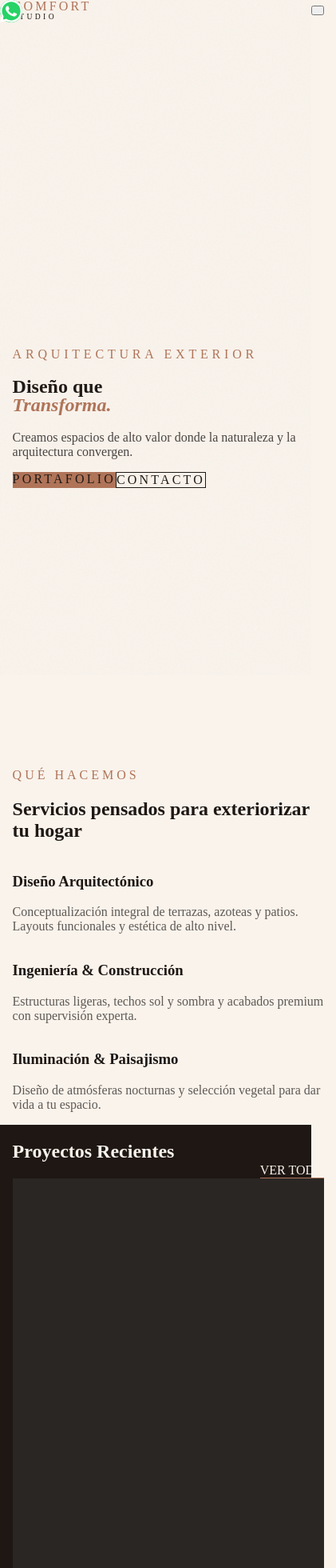
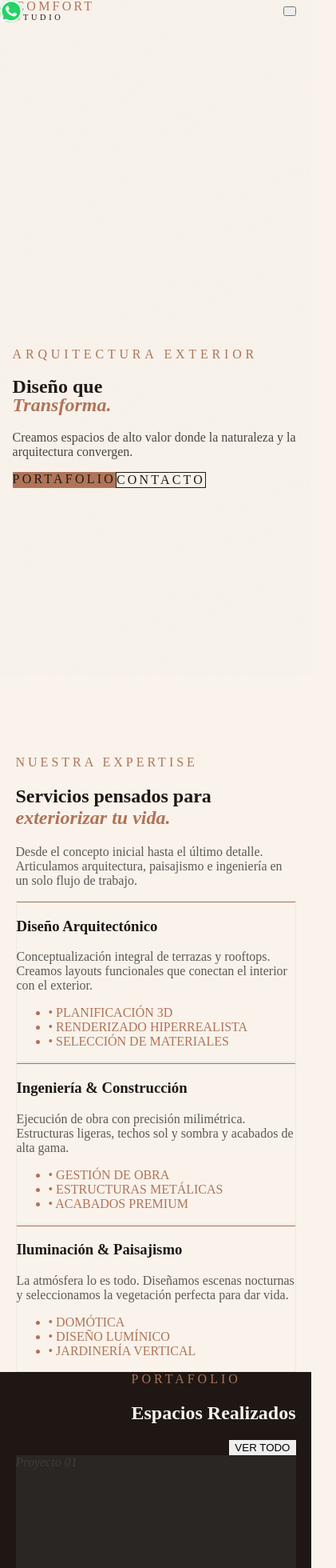
Before and after one commit to aldonovar/comfort-studio-web, a Next.js app: page / in a window 390 px wide. Shown: the top 1960 px of the page at 80% size, 421 px wide, since content can reach past the window. Built offline with nearby package versions, Linux system fonts and the light colour scheme.

Commit message:
DEPLOY: Versión Oficial Comfort Studio - Estructura Completa y Fix de Navegación

```diff
--- a/app/page.tsx
+++ b/app/page.tsx
@@ -6,82 +6,139 @@ import ScrollShowcase from "@/components/ScrollShowcase";
 
 export default function HomePage() {
   return (
-    <div className="page-wrapper">
+    <div className="bg-[#f9f3ec] min-h-screen text-[#1e1713]">
       <main>
-        {/* ============ HERO ============ */}
+        {/* 1. PORTADA (HERO) */}
         <Hero />
 
-        {/* ============ SERVICIOS ============ */}
-        <section id="servicios" className="py-24 container-safe">
-          <div className="max-w-3xl mb-16">
-            <p className="text-[#b07357] font-bold tracking-[0.25em] text-xs uppercase mb-4">Qué hacemos</p>
-            <h2 className="text-5xl font-serif text-[#1e1713] mb-6">Servicios pensados para exteriorizar tu hogar</h2>
-          </div>
+        {/* 2. SERVICIOS (Diseño Editorial) */}
+        <section id="servicios" className="py-24 px-[5%] relative z-10 bg-[#f9f3ec]">
+          <div className="max-w-[1600px] mx-auto">
+            <div className="mb-20 max-w-3xl">
+              <span className="text-[#b07357] font-bold tracking-[0.25em] text-xs uppercase mb-4 block">
+                Nuestra Expertise
+              </span>
+              <h2 className="text-5xl md:text-6xl font-serif leading-tight mb-6">
+                Servicios pensados para <br/>
+                <span className="italic text-[#b07357]">exteriorizar tu vida.</span>
+              </h2>
+              <p className="text-lg text-[#1e1713]/70 font-light leading-relaxed">
+                Desde el concepto inicial hasta el último detalle. Articulamos arquitectura,
+                paisajismo e ingeniería en un solo flujo de trabajo.
+              </p>
+            </div>
 
-          <div className="grid grid-cols-1 md:grid-cols-3 gap-12">
-            <article>
-              <h3 className="text-2xl font-serif mb-4">Diseño Arquitectónico</h3>
-              <p className="text-[#1e1713]/70 text-sm leading-relaxed">
-                Conceptualización integral de terrazas, azoteas y patios. Layouts funcionales y estética de alto nivel.
-              </p>
-            </article>
-            <article>
-              <h3 className="text-2xl font-serif mb-4">Ingeniería & Construcción</h3>
-              <p className="text-[#1e1713]/70 text-sm leading-relaxed">
-                Estructuras ligeras, techos sol y sombra y acabados premium con supervisión experta.
-              </p>
-            </article>
-            <article>
-              <h3 className="text-2xl font-serif mb-4">Iluminación & Paisajismo</h3>
-              <p className="text-[#1e1713]/70 text-sm leading-relaxed">
-                Diseño de atmósferas nocturnas y selección vegetal para dar vida a tu espacio.
-              </p>
-            </article>
+            <div className="grid grid-cols-1 md:grid-cols-3 gap-12">
+              {[
+                {
+                  title: "Diseño Arquitectónico",
+                  desc: "Conceptualización integral de terrazas y rooftops. Creamos layouts funcionales que conectan el interior con el exterior.",
+                  items: ["Planificación 3D", "Renderizado Hiperrealista", "Selección de Materiales"]
+                },
+                {
+                  title: "Ingeniería & Construcción",
+                  desc: "Ejecución de obra con precisión milimétrica. Estructuras ligeras, techos sol y sombra y acabados de alta gama.",
+                  items: ["Gestión de Obra", "Estructuras Metálicas", "Acabados Premium"]
+                },
+                {
+                  title: "Iluminación & Paisajismo",
+                  desc: "La atmósfera lo es todo. Diseñamos escenas nocturnas y seleccionamos la vegetación perfecta para dar vida.",
+                  items: ["Domótica", "Diseño Lumínico", "Jardinería Vertical"]
+                }
+              ].map((service, index) => (
+                <article key={index} className="group p-8 border border-[#1e1713]/5 hover:border-[#b07357]/30 hover:bg-white transition-all duration-500">
+                  <div className="h-[1px] w-12 bg-[#b07357] mb-6 group-hover:w-full transition-all duration-500"></div>
+                  <h3 className="text-2xl font-serif mb-4">{service.title}</h3>
+                  <p className="text-sm text-[#1e1713]/70 mb-8 leading-relaxed">{service.desc}</p>
+                  <ul className="space-y-2">
+                    {service.items.map((item, i) => (
+                      <li key={i} className="text-xs font-bold tracking-widest uppercase text-[#b07357]">• {item}</li>
+                    ))}
+                  </ul>
+                </article>
+              ))}
+            </div>
           </div>
         </section>
 
-        {/* ============ PROYECTOS ============ */}
-        <section id="proyectos" className="py-24 bg-[#1e1713] text-[#f9f3ec]">
-          <div className="container-safe">
-            <div className="flex justify-between items-end mb-16">
-              <h2 className="text-5xl font-serif">Proyectos Recientes</h2>
-              <a href="#" className="border-b border-[#b07357] text-[#b07357] pb-1 text-sm uppercase tracking-widest">Ver todo</a>
+        {/* 3. PROYECTOS (Dark Mode) */}
+        <section id="portafolio" className="py-24 bg-[#1e1713] text-[#f9f3ec] relative z-10">
+          <div className="max-w-[1600px] mx-auto px-[5%]">
+            <div className="flex flex-col md:flex-row justify-between items-end mb-16 gap-6">
+              <div>
+                <span className="text-[#b07357] font-bold tracking-[0.25em] text-xs uppercase mb-4 block">Portafolio</span>
+                <h2 className="text-4xl md:text-6xl font-serif">Espacios Realizados</h2>
+              </div>
+              <button className="px-8 py-3 border border-[#f9f3ec]/20 text-xs font-bold tracking-widest uppercase hover:bg-[#f9f3ec] hover:text-[#1e1713] transition-all">
+                Ver Todo
+              </button>
             </div>
 
             <div className="grid grid-cols-1 md:grid-cols-3 gap-8">
-              {/* Cards Placeholder (Se ven bien incluso sin imágenes reales cargadas) */}
-              {[1, 2, 3].map((i) => (
-                <div key={i} className="group cursor-pointer">
-                  <div className="aspect-[4/5] bg-[#2a2624] mb-4 relative overflow-hidden">
-                    <div className="absolute inset-0 bg-[#b07357]/20 opacity-0 group-hover:opacity-100 transition-opacity"></div>
+              {[1, 2, 3].map((item) => (
+                <div key={item} className="group cursor-pointer">
+                  <div className="relative aspect-[4/5] overflow-hidden bg-[#2a2624] mb-6">
+                    {/* Placeholder visual elegante */}
+                    <div className="absolute inset-0 flex items-center justify-center text-[#f9f3ec]/10 text-4xl font-serif italic group-hover:scale-110 transition-transform duration-700">
+                      Proyecto 0{item}
+                    </div>
+                    <div className="absolute inset-0 bg-black/20 group-hover:bg-transparent transition-colors duration-500"></div>
                   </div>
-                  <h3 className="text-xl font-serif">Residencia Miraflores {i}</h3>
-                  <p className="text-xs uppercase tracking-widest opacity-50">Terraza Rooftop</p>
+                  <h3 className="text-xl font-serif group-hover:text-[#b07357] transition-colors">Residencia Privada {item}</h3>
+                  <p className="text-xs uppercase tracking-widest opacity-50 mt-1">Miraflores, Lima</p>
                 </div>
               ))}
             </div>
           </div>
         </section>
 
-        {/* ============ COTIZA ============ */}
+        {/* 4. COTIZADOR INTERACTIVO */}
         <ScrollShowcase />
 
-        {/* ============ CONTACTO ============ */}
-        <section id="contacto" className="py-24 container-safe">
-          <div className="max-w-4xl mx-auto text-center">
-            <h2 className="text-5xl font-serif mb-8">Conversemos sobre tu proyecto</h2>
-            <p className="text-lg text-[#1e1713]/70 mb-10">
-              ¿Listo para transformar tu espacio exterior? Escríbenos.
-            </p>
-            <a href="https://wa.me/51936230958" className="inline-block bg-[#1e1713] text-white px-10 py-4 text-sm font-bold tracking-[0.2em] uppercase hover:bg-[#b07357] transition-colors">
-              Contactar por WhatsApp
-            </a>
+        {/* 5. CONTACTO */}
+        <section id="contacto" className="py-24 bg-[#f9f3ec] relative z-10">
+          <div className="max-w-[1600px] mx-auto px-[5%]">
+            <div className="bg-white p-8 md:p-16 shadow-2xl grid grid-cols-1 lg:grid-cols-2 gap-16 items-center">
+              <div>
+                <h2 className="text-4xl md:text-5xl font-serif text-[#1e1713] mb-6">
+                  Hablemos de <br/><span className="text-[#b07357] italic">tu proyecto.</span>
+                </h2>
+                <p className="text-[#1e1713]/70 mb-8 text-lg">
+                  ¿Listo para transformar tu espacio? Cuéntanos tu idea y recibe una asesoría inicial.
+                </p>
+                <div className="space-y-4">
+                  <a href="https://wa.me/51936230958" className="block text-xl font-bold hover:text-[#b07357] transition-colors">+51 936 230 958</a>
+                  <a href="mailto:contacto@comfortstudioperu.com" className="block text-xl font-bold hover:text-[#b07357] transition-colors">contacto@comfortstudioperu.com</a>
+                </div>
+              </div>
+
+              <form className="space-y-6">
+                <div className="space-y-2">
+                  <label className="text-xs font-bold uppercase tracking-widest opacity-50">Nombre</label>
+                  <input type="text" className="w-full border-b border-[#1e1713]/20 py-2 bg-transparent outline-none focus:border-[#b07357] transition-colors text-lg" placeholder="Tu nombre" />
+                </div>
+                <div className="space-y-2">
+                  <label className="text-xs font-bold uppercase tracking-widest opacity-50">Proyecto</label>
+                  <select className="w-full border-b border-[#1e1713]/20 py-2 bg-transparent outline-none focus:border-[#b07357] transition-colors text-lg">
+                    <option>Techo Sol y Sombra</option>
+                    <option>Terraza Completa</option>
+                    <option>Zona de Parrilla</option>
+                  </select>
+                </div>
+                <button className="w-full bg-[#1e1713] text-white py-4 text-xs font-bold uppercase tracking-[0.2em] hover:bg-[#b07357] transition-colors mt-4">
+                  Enviar Solicitud
+                </button>
+              </form>
+            </div>
           </div>
         </section>
       </main>
 
-      <footer className="py-12 bg-[#1e1713] text-[#f9f3ec]/40 text-center text-xs tracking-widest uppercase border-t border-white/10">
-        © 2025 Comfort Studio. Experiencia Signature.
+      <footer className="bg-[#1e1713] text-[#f9f3ec] py-12 border-t border-white/10 relative z-10">
+        <div className="max-w-[1600px] mx-auto px-[5%] flex flex-col md:flex-row justify-between items-center gap-6 text-xs uppercase tracking-widest opacity-60">
+          <span>© 2025 Comfort Studio Peru.</span>
+          <span>Design by ALLYX</span>
+        </div>
       </footer>
     </div>
   );
--- a/components/Navbar.tsx
+++ b/components/Navbar.tsx
@@ -1,105 +1,88 @@
 'use client';
 import Link from 'next/link';
 import Image from 'next/image';
-import { useState, useEffect, useRef } from 'react'; // Añadimos useRef
-import gsap from 'gsap'; // Reincorporamos GSAP
+import { useState, useEffect } from 'react';
 
-const MENU_ITEMS = [
-  { label: 'INICIO', href: '#inicio' },
-  { label: 'SERVICIOS', href: '#servicios' },
-  { label: 'PROYECTOS', href: '#portafolio' },
-  { label: 'CONTACTO', href: '#contacto' },
+const MENU = [
+  { name: 'Inicio', href: '#inicio' },
+  { name: 'Servicios', href: '#servicios' },
+  { name: 'Portafolio', href: '#portafolio' },
+  { name: 'Contacto', href: '#contacto' },
 ];
 
 export default function Navbar() {
   const [scrolled, setScrolled] = useState(false);
-  const [menuOpen, setMenuOpen] = useState(false);
-  const overlayRef = useRef(null);
-  const linksRef = useRef<HTMLDivElement>(null);
+  const [isOpen, setIsOpen] = useState(false);
 
-  // Detectar Scroll
   useEffect(() => {
     const handleScroll = () => setScrolled(window.scrollY > 50);
     window.addEventListener('scroll', handleScroll);
     return () => window.removeEventListener('scroll', handleScroll);
   }, []);
 
-  // Animación Menú Móvil (GSAP)
-  useEffect(() => {
-    // Si menuOpen cambia, la animación se ejecutará
-    if (menuOpen) {
-      document.body.style.overflow = 'hidden';
-      gsap.to(overlayRef.current, { y: '0%', duration: 0.8, ease: 'power4.inOut' });
-    } else {
-      document.body.style.overflow = 'auto';
-      gsap.to(overlayRef.current, { y: '-100%', duration: 0.8, ease: 'power4.inOut' });
-    }
-  }, [menuOpen]);
-
   return (
     <>
-      {/* HEADER FIXED */}
       <header
-        className={`fixed top-0 left-0 w-full z-[9999] transition-all duration-500 ${
-          scrolled ? 'py-4 bg-[#f9f3ec]/85 backdrop-blur-xl border-b border-[#1e1713]/5 shadow-sm' : 'py-8 bg-transparent'
+        className={`fixed top-0 left-0 w-full z-50 transition-all duration-500 ${
+          scrolled ? 'py-4 bg-[#f9f3ec]/90 backdrop-blur-md shadow-sm' : 'py-8 bg-transparent'
         }`}
       >
-        <div className="container-safe flex justify-between items-center">
+        <div className="max-w-[1600px] mx-auto px-[5%] flex justify-between items-center">
 
           {/* LOGO */}
-          <Link href="/" className="relative z-[10002] flex items-center gap-4 group" onClick={() => setMenuOpen(false)}>
-            <div className="relative w-10 h-10 overflow-hidden">
+          <Link href="/" className="flex items-center gap-3 group relative z-[60]">
+            <div className="relative w-12 h-12">
               <Image src="/logo.png" alt="Comfort Studio" fill className="object-contain" priority />
             </div>
-            <div className="flex flex-col leading-none">
-              <span className="font-sans font-bold text-[#b07357] text-xs tracking-[0.2em]">COMFORT</span>
-              <span className="font-sans font-medium text-[#1e1713] text-[0.6rem] tracking-[0.35em]">STUDIO</span>
+            <div className="flex flex-col">
+              <span className="font-bold text-[#b07357] text-sm tracking-[0.2em] leading-none">COMFORT</span>
+              <span className="font-medium text-[#1e1713] text-[0.65rem] tracking-[0.35em] leading-tight mt-0.5">STUDIO</span>
             </div>
           </Link>
 
-          {/* MENÚ ESCRITORIO */}
-          <nav className="hidden lg:flex items-center gap-12">
-            {MENU_ITEMS.map((item) => (
-              <Link key={item.label} href={item.href} className="text-xs font-bold text-[#1e1713] tracking-[0.2em] py-2 relative group overflow-hidden">
-                <span className="relative z-10 transition-colors group-hover:text-[#b07357]">{item.label}</span>
-                <span className="absolute bottom-0 left-0 w-full h-[1px] bg-[#b07357] transform -translate-x-full group-hover:translate-x-0 transition-transform duration-300 ease-out"></span>
+          {/* MENÚ DESKTOP */}
+          <nav className="hidden md:flex items-center gap-10">
+            {MENU.map((item) => (
+              <Link
+                key={item.name}
+                href={item.href}
+                className="text-xs font-bold text-[#1e1713] uppercase tracking-[0.2em] hover:text-[#b07357] transition-colors relative group py-2"
+              >
+                {item.name}
+                <span className="absolute bottom-0 left-0 w-0 h-[2px] bg-[#b07357] transition-all duration-300 group-hover:w-full"></span>
               </Link>
             ))}
+            <Link
+              href="#contacto"
+              className="px-6 py-3 border border-[#1e1713] text-[#1e1713] text-xs font-bold uppercase tracking-[0.2em] hover:bg-[#1e1713] hover:text-white transition-all"
+            >
+              Cotizar
+            </Link>
           </nav>
 
-          {/* ACCIONES & HAMBURGUESA */}
-          <div className="flex items-center gap-6 relative z-[10002]">
-            <Link
-              href="#contacto"
-              className="hidden md:flex border border-[#1e1713] px-8 py-3 text-[0.7rem] font-bold tracking-[0.25em] text-[#1e1713] hover:bg-[#1e1713] hover:text-white transition-all duration-300"
-            >
-              COTIZAR
-            </Link>
-
-            <button onClick={() => setMenuOpen(!menuOpen)} className="lg:hidden w-10 h-8 flex flex-col justify-between group cursor-pointer">
-              <span className={`h-[2px] bg-[#1e1713] w-full transition-transform duration-300 ${menuOpen ? 'rotate-45 translate-y-[14px] bg-[#f9f3ec]' : ''}`} />
-              <span className={`h-[2px] bg-[#1e1713] w-full transition-opacity duration-300 ${menuOpen ? 'opacity-0' : ''}`} />
-              <span className={`h-[2px] bg-[#1e1713] w-full transition-transform duration-300 ${menuOpen ? '-rotate-45 -translate-y-[14px] bg-[#f9f3ec]' : ''}`} />
-            </button>
-          </div>
-
+          {/* BOTÓN MÓVIL */}
+          <button
+            onClick={() => setIsOpen(!isOpen)}
+            className="md:hidden relative z-[60] w-10 h-8 flex flex-col justify-between group"
+          >
+            <span className={`h-[2px] bg-[#1e1713] w-full transition-all duration-300 ${isOpen ? 'rotate-45 translate-y-[14px]' : ''}`}></span>
+            <span className={`h-[2px] bg-[#1e1713] w-full transition-all duration-300 ${isOpen ? 'opacity-0' : ''}`}></span>
+            <span className={`h-[2px] bg-[#1e1713] w-full transition-all duration-300 ${isOpen ? '-rotate-45 -translate-y-[14px]' : ''}`}></span>
+          </button>
         </div>
       </header>
 
-      {/* MENÚ MÓVIL OVERLAY */}
-      <div
-        ref={overlayRef}
-        className="fixed inset-0 z-[10000] bg-[#1e1713] flex items-center justify-center translate-y-[-100%]"
-      >
-        <nav ref={linksRef} className="flex flex-col items-center gap-8 text-center">
-          {MENU_ITEMS.map((item) => (
+      {/* OVERLAY MENÚ MÓVIL */}
+      <div className={`fixed inset-0 z-40 bg-[#f9f3ec] flex items-center justify-center transition-transform duration-700 ${isOpen ? 'translate-y-0' : '-translate-y-full'}`}>
+        <nav className="flex flex-col items-center gap-8">
+          {MENU.map((item) => (
             <Link
-              key={item.label}
+              key={item.name}
               href={item.href}
-              onClick={() => setMenuOpen(false)}
-              className="text-4xl md:text-6xl font-serif italic text-[#f9f3ec] hover:text-[#b07357] transition-colors duration-300"
+              onClick={() => setIsOpen(false)}
+              className="text-4xl font-serif text-[#1e1713] hover:text-[#b07357] transition-colors"
             >
-              {item.label}
+              {item.name}
             </Link>
           ))}
         </nav>
```
